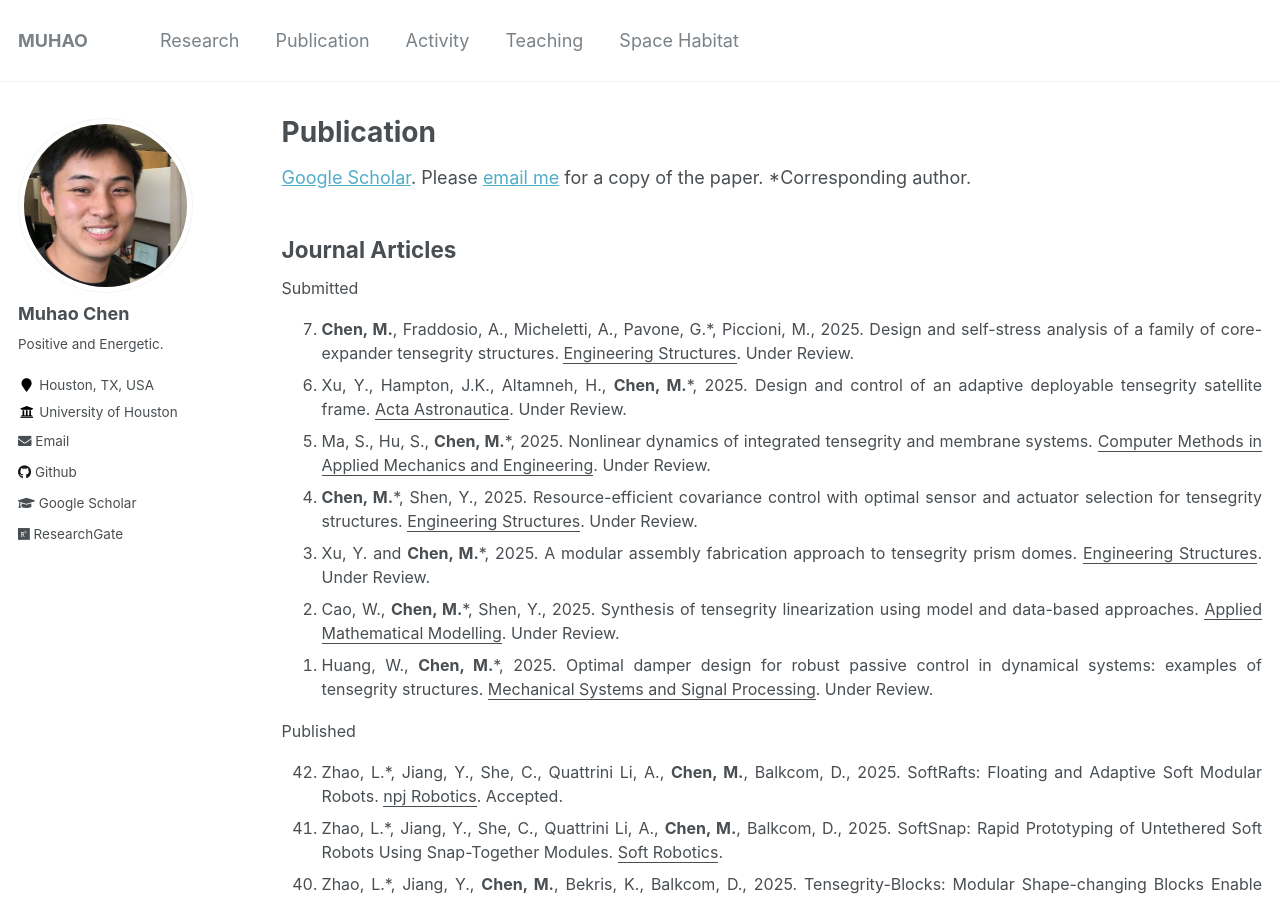
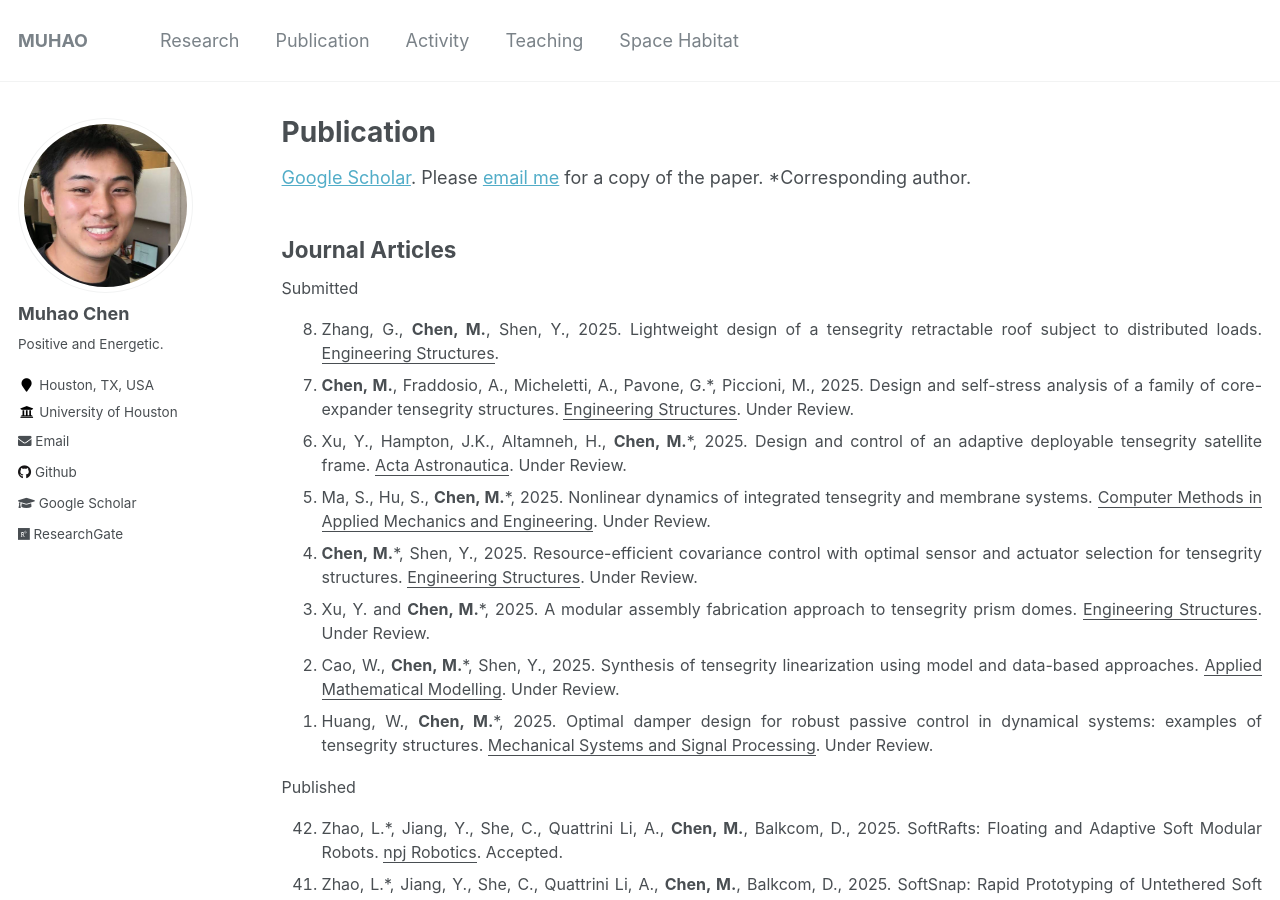
Before and after one commit to Muhao-Chen/muhao-chen.github.io, a Jekyll site: the page built from _pages/publication.md, in a window 1280 px wide and 900 px high. Built offline with Jekyll 4.4.1, drawn with Linux system fonts in a browser that asks for light colours.

Commit message:
Update publication.md

```diff
--- a/_pages/publication.md
+++ b/_pages/publication.md
@@ -16,6 +16,8 @@ toc: true
 <font size=3>
 Submitted
 <ol reversed>
+
+<li>Zhang, G., <strong>Chen, M.</strong>, Shen, Y., 2025. Lightweight design of a tensegrity retractable roof subject to distributed loads. <u>Engineering Structures</u>.</li>
 <li><strong>Chen, M.</strong>, Fraddosio, A., Micheletti, A., Pavone, G.*, Piccioni, M., 2025. Design and self-stress analysis of a family of core-expander tensegrity structures. <u>Engineering Structures</u>. Under Review.</li>
 <li>Xu, Y., Hampton, J.K., Altamneh, H., <strong>Chen, M.</strong>*, 2025. Design and control of an adaptive deployable tensegrity satellite frame. <u>Acta Astronautica</u>. Under Review.</li>
 <li> Ma, S., Hu, S., <strong>Chen, M.</strong>*, 2025. Nonlinear dynamics of integrated tensegrity and membrane systems. <u>Computer Methods in Applied Mechanics and Engineering</u>. Under Review.</li>
```
